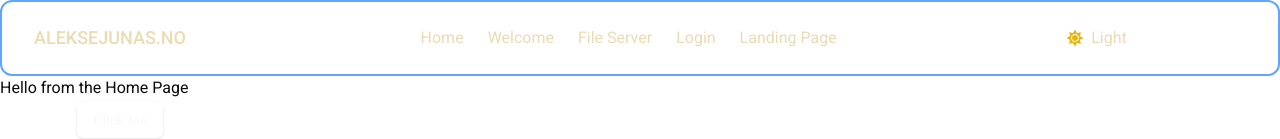
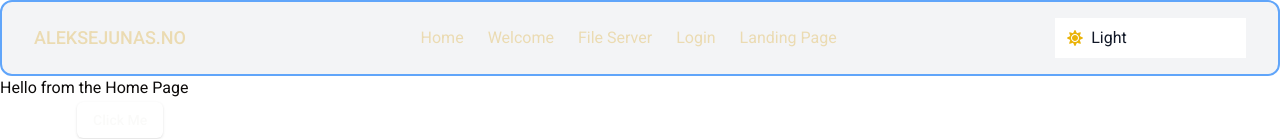
Before and after one commit to aleksejunas/the-podman-files, a React (Vite) app in the folder website/: page / in a window 1280 px wide. Shown: the top 139 px of the page. Built offline with nearby package versions, Linux system fonts and the light colour scheme.

Commit message:
- Removed unnecessary and unused code to improve maintainability.
Signed-off-by: aleksejunas <photo@seventyseven.no>

```diff
--- a/website/src/App.tsx
+++ b/website/src/App.tsx
@@ -7,10 +7,15 @@
 import "./App.css";
 import React from "react";
 import { AppNavigator } from "./navigation";
+import { ThemeProvider } from "./components/theme/ThemeContext";
 // import "typeface-roboto";
 
 const App = () => {
-  return <AppNavigator />;
+  return (
+    <ThemeProvider>
+      <AppNavigator />
+    </ThemeProvider>
+  );
 };
 
 export default App;
--- a/website/src/components/navbar/Navbar.tsx
+++ b/website/src/components/navbar/Navbar.tsx
@@ -31,16 +31,6 @@ const Navbar = () => {
       root.style.color = "#212529"; // Default text color
     }
   }, []);
-
-  const handleThemeChange = (newTheme: string) => {
-    const root = document.documentElement;
-    // Remove existing theme classes
-    root.classList.remove("theme-gruvbox", "theme-pastel", "theme-default");
-    // Add the new theme class
-    root.classList.add(`theme-${newTheme}`);
-    // Save the new theme to localStorage
-    localStorage.setItem("theme", newTheme);
-  };
 
   return (
     <MTNavbar
@@ -83,7 +73,7 @@ const Navbar = () => {
           </ul>
         </div>
         <div className="flex items-center gap-4 bg-primary">
-          <ThemeSwitcher onThemeChange={handleThemeChange} />
+          <ThemeSwitcher />
           <Button variant="gradient" size="sm" className="hidden lg:inline-block" onClick={() => alert("Contact Us clicked")} onPointerLeaveCapture={() => {}} placeholder={undefined} onPointerEnterCapture={undefined}>
             <span>Contact Us</span>
           </Button>
--- /dev/null
+++ b/website/src/components/theme/ThemeContext.tsx
@@ -0,0 +1,35 @@
+import React, { createContext, useContext, useState, useEffect } from "react";
+
+// Define the shape of the theme context
+interface ThemeContextProps {
+  theme: string;
+  setTheme: (theme: string) => void;
+}
+
+// Create the context
+const ThemeContext = createContext<ThemeContextProps | undefined>(undefined);
+
+// ThemeProvider component
+export const ThemeProvider: React.FC<{ children: React.ReactNode }> = ({ children }) => {
+  const [theme, setTheme] = useState<string>(() => {
+    // Load the initial theme from localStorage or default to 'light'
+    return localStorage.getItem("theme") || "light";
+  });
+
+  useEffect(() => {
+    // Save the theme to localStorage whenever it changes
+    localStorage.setItem("theme", theme);
+    document.documentElement.setAttribute("data-theme", theme);
+  }, [theme]);
+
+  return <ThemeContext.Provider value={{ theme, setTheme }}>{children}</ThemeContext.Provider>;
+};
+
+// Custom hook to use the ThemeContext
+export const useTheme = (): ThemeContextProps => {
+  const context = useContext(ThemeContext);
+  if (!context) {
+    throw new Error("useTheme must be used within a ThemeProvider");
+  }
+  return context;
+};
--- a/website/src/components/theme/ThemeSwitcher.tsx
+++ b/website/src/components/theme/ThemeSwitcher.tsx
@@ -1,6 +1,6 @@
-import React, { useState, useEffect } from "react";
+import React, { useState } from "react";
 import { FaSun, FaMoon, FaPalette } from "react-icons/fa";
-import { switchTheme } from "../../utils/ThemeSwitcher";
+import { useTheme } from "./ThemeContext";
 
 type Theme = "light" | "dark" | "gruvbox" | "pastel";
 
@@ -17,8 +17,8 @@ const themes: ThemeOption[] = [
     name: "light",
     icon: <FaSun className="text-yellow-500" />,
     label: "Light",
-    bgColor: "bg-gray-100", // Updated for better contrast
-    textColor: "text-gray-900", // Updated for better readability
+    bgColor: "bg-gray-100",
+    textColor: "text-gray-900",
   },
   {
     name: "dark",
@@ -43,31 +43,16 @@ const themes: ThemeOption[] = [
   },
 ];
 
-interface ThemeSwitcherProps {
-  onThemeChange: (theme: Theme) => void;
-}
-
-const ThemeSwitcher: React.FC<ThemeSwitcherProps> = ({ onThemeChange }) => {
-  const [currentTheme, setCurrentTheme] = useState<Theme>("light");
+const ThemeSwitcher: React.FC = () => {
+  const { theme, setTheme } = useTheme();
   const [isOpen, setIsOpen] = useState(false);
 
-  useEffect(() => {
-    // Load saved theme preference
-    const savedTheme = localStorage.getItem("selectedTheme") as Theme;
-    if (savedTheme && themes.some((theme) => theme.name === savedTheme)) {
-      setCurrentTheme(savedTheme);
-      switchTheme(savedTheme);
-    }
-  }, []);
-
   const handleThemeChange = (theme: Theme) => {
-    setCurrentTheme(theme);
-    switchTheme(theme);
-    onThemeChange(theme);
+    setTheme(theme);
     setIsOpen(false);
   };
 
-  const currentThemeOption = themes.find((theme) => theme.name === currentTheme)!;
+  const currentThemeOption = themes.find((t) => t.name === theme)!;
 
   return (
     <div className="relative">
@@ -75,17 +60,10 @@ const ThemeSwitcher: React.FC<ThemeSwitcherProps> = ({ onThemeChange }) => {
         <span>{currentThemeOption.icon}</span>
         <span className="hidden md:inline">{currentThemeOption.label}</span>
       </button>
-      {/* TODO: Fix the background and text color when in light themes so it's readable */}
       {isOpen && (
         <div
           className={`absolute right-0 mt-2 w-48 rounded-md shadow-lg z-50 ${
-            currentTheme === "light"
-              ? "bg-white text-gray-900"
-              : currentTheme === "gruvbox"
-              ? "bg-[#3c3836] text-[#ebdbb2]" // Gruvbox dropdown colors
-              : currentTheme === "pastel"
-              ? "bg-[#f3e9e3] text-[#5c4741]" // Pastel dropdown colors
-              : "bg-navbar-primary text-fg-navbar-primary dark:bg-gray-800"
+            theme === "light" ? "bg-white text-gray-900" : theme === "gruvbox" ? "bg-[#3c3836] text-[#ebdbb2]" : theme === "pastel" ? "bg-[#f3e9e3] text-[#5c4741]" : "bg-navbar-primary text-fg-navbar-primary dark:bg-gray-800"
           } ring-1 ring-black ring-opacity-5`}
         >
           <div className="py-1" role="menu" aria-orientation="vertical">
@@ -93,20 +71,16 @@ const ThemeSwitcher: React.FC<ThemeSwitcherProps> = ({ onThemeChange }) => {
               <button
                 key={theme.name}
                 onClick={() => handleThemeChange(theme.name)}
-                className={`
-                    w-full flex items-center px-4 py-2 text-sm
-                    ${
-                      currentTheme === theme.name
-                        ? currentTheme === "gruvbox"
-                          ? "bg-[#504945] text-[#ebdbb2]" // Gruvbox active item
-                          : currentTheme === "pastel"
-                          ? "bg-[#e8d5cc] text-[#5c4741]" // Pastel active item
-                          : "bg-gray-100 dark:bg-gray-700"
-                        : ""
-                    }
-                    hover:bg-gray-100 dark:hover:bg-gray-700
-                    transition-colors
-                  `}
+                className={
+                  `w-full flex items-center px-4 py-2 text-sm ` +
+                  (theme.name === currentThemeOption.name
+                    ? theme.name === "gruvbox"
+                      ? "bg-[#504945] text-[#ebdbb2]"
+                      : theme.name === "pastel"
+                      ? "bg-[#e8d5cc] text-[#5c4741]"
+                      : "bg-gray-100 dark:bg-gray-700"
+                    : "hover:bg-gray-100 dark:hover:bg-gray-700")
+                }
                 role="menuitem"
               >
                 <span className="mr-3">{theme.icon}</span>
```
